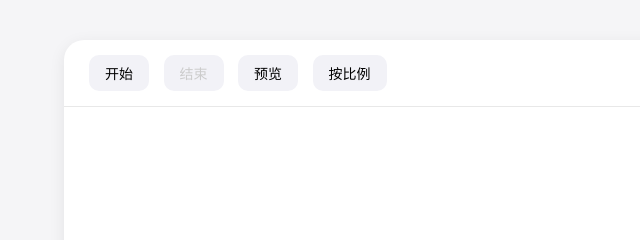
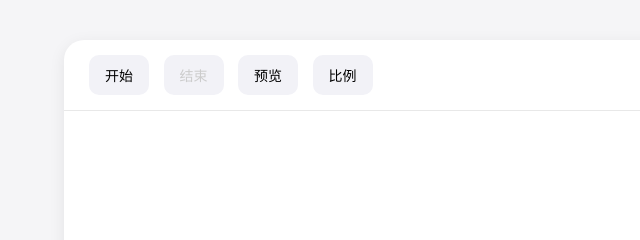
Before and after one commit to XmShrine/trick_1, a plain HTML site: page PAT_all/curveRecord.html in a window 1280 px wide. Shown: the top 240 px of the page, 0-640 px from the left. Drawn offline with Linux system fonts and the light colour scheme.

Commit message:
Update curveRecord.html

```diff
--- a/PAT_all/curveRecord.html
+++ b/PAT_all/curveRecord.html
@@ -41,7 +41,7 @@
         .buttons .button {
             background-color: #f2f2f7;
             border: none;
-            padding: 8px 16px;
+            padding: 10px 16px;
             border-radius: 10px;
             font-size: 14px;
             font-weight: 500;
@@ -188,7 +188,7 @@
                 <button id="startButton" class="button">开始</button>
                 <button id="endButton" class="button" disabled>结束</button>
                 <button id="previewButton" class="button">预览</button>
-                <button id="ratioButton" class="button ratio-button">按比例</button>
+                <button id="ratioButton" class="button ratio-button">比例</button>
             </div>
         </div>
         <canvas id="canvas"></canvas>
```
